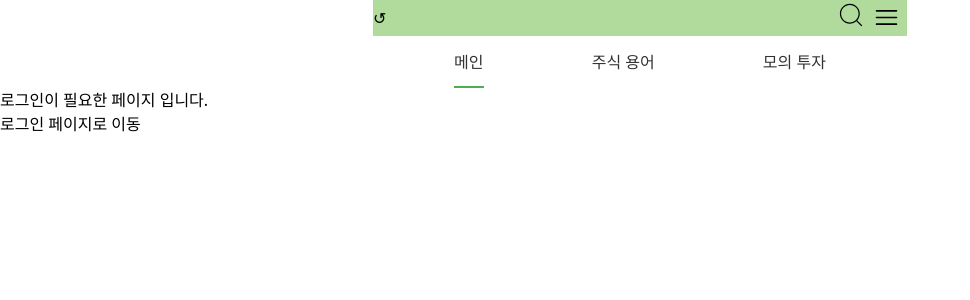
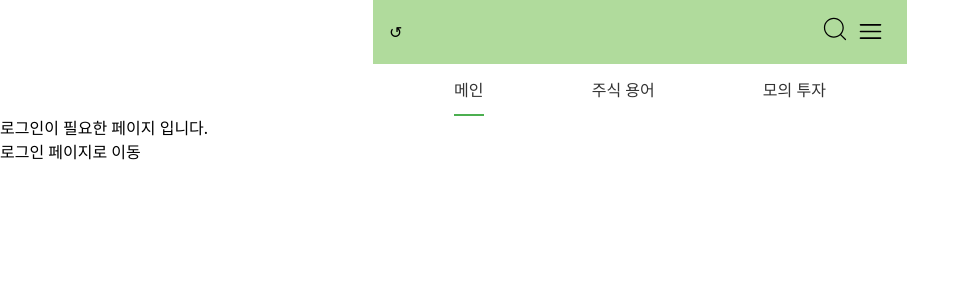
Before and after one commit to kdt-ful-class-three-group/KDT-FUL-3_PROJECT-A-3, a Next.js app in the folder client/: page /home in a window 1280 px wide. Shown: the top 300 px of the page, without its empty margins (0-970 px from the left). Built offline with nearby package versions, Linux system fonts and the light colour scheme; no server answers.

Commit message:
fix: tailwind 적용

```diff
--- a/client/src/components/common/menu/Header.tsx
+++ b/client/src/components/common/menu/Header.tsx
@@ -3,7 +3,7 @@ import { Tab } from "./Tab";
 
 export function Header(){
   return(
-    <header>
+    <header >
       <Nav />
       <Tab />
     </header>
--- a/client/src/components/common/menu/Menu.module.css
+++ b/client/src/components/common/menu/Menu.module.css
@@ -1,12 +1,12 @@
-.nav {
-  display: flex;
-  justify-content: space-between;
-  align-items: center;
-  width: 100%;
-  max-width: 534px;
-  margin: 0 auto;
-  background-color: #B0DB9C
-}
+/*.nav {*/
+/*  display: flex;*/
+/*  justify-content: space-between;*/
+/*  align-items: center;*/
+/*  width: 100%;*/
+/*  max-width: 534px;*/
+/*  margin: 0 auto;*/
+/*  background-color: #B0DB9C*/
+/*}*/
 
 .tab {
   max-width: 480px;
--- a/client/src/components/common/menu/Nav.tsx
+++ b/client/src/components/common/menu/Nav.tsx
@@ -3,19 +3,21 @@
 import { Button } from "../Button"
 import { useRouter } from "next/navigation"
 import StatusBar from "./StatusBar";
-import styles from './Menu.module.css'
+// import styles from './Menu.module.css'
 
 export function Nav() {
 
   const router = useRouter();
 
   return(
-    <div className={styles.nav}>
+      <div className="flex justify-between items-center w-full h-16 max-w-[534px] mx-auto bg-[#B0DB9C] px-4">
+
+
           <div>
-        <StatusBar />
+              <StatusBar/>
           </div>
 
-      <div >
+          <div>
               {/* 검색 페이지 이동*/}
               <Button
                   variant="icon"
@@ -24,7 +26,7 @@ export function Nav() {
               />
 
               {/* 햄버거 메뉴 */}
-        <Button variant="icon" icon="hamburger" onClick={()=>router.push('/hamburger')}/>
+              <Button variant="icon" icon="hamburger" onClick={() => router.push('/hamburger')}/>
           </div>
       </div>
   )
--- a/client/src/components/home/account/AccountSection.tsx
+++ b/client/src/components/home/account/AccountSection.tsx
@@ -55,13 +55,14 @@ export function AccountSection() {
   // const money : string = `1,000,000`;
 
   return (
-    <div className={styles.section}>
-      <Section
-        title="주식"
-        // description="주식 시장의 최신 동향과 정보를 확인하세요."
-        children={hasAccount ? <MyStock /> : <CreateAccount onClick={() => setShowModal(true)} />}
-      />
-      {showModal && <Modal type='create' />}
-    </div>
+      <div className="my-[5%] justify-items-center">
+
+          <Section
+              title=""
+              // description="주식 시장의 최신 동향과 정보를 확인하세요."
+              children={hasAccount ? <MyStock/> : <CreateAccount onClick={() => setShowModal(true)}/>}
+          />
+          {showModal && <Modal type='create'/>}
+      </div>
   );
 }
--- a/client/src/components/home/account/MyAccount.tsx
+++ b/client/src/components/home/account/MyAccount.tsx
@@ -162,8 +162,8 @@ export default function MyAccount(){
   }
 
   return (
-    <div>
-      <div>
+    <div className="justify-items-start w-full border-2 border-gray-300 rounded-lg p-4 mb-4">
+      <div className="">
         <p>내 계좌</p>
         <p>{account_number}</p>
       </div>
@@ -175,7 +175,7 @@ export default function MyAccount(){
       <div>
         <p>금액 변동률</p>
       </div>
-      <div className={styles.chart}>
+      <div className="flex item-center justify-center w-full max-w-[300px] p-4 bg-white rounded-lg shadow-md shadow-[0_2px_8px_rgba(0,0,0,0.05)]">
         <Line data={data} options={options}/>
       </div>
     </div>
```
Lines whose indentation alone changed are shown as unchanged.
